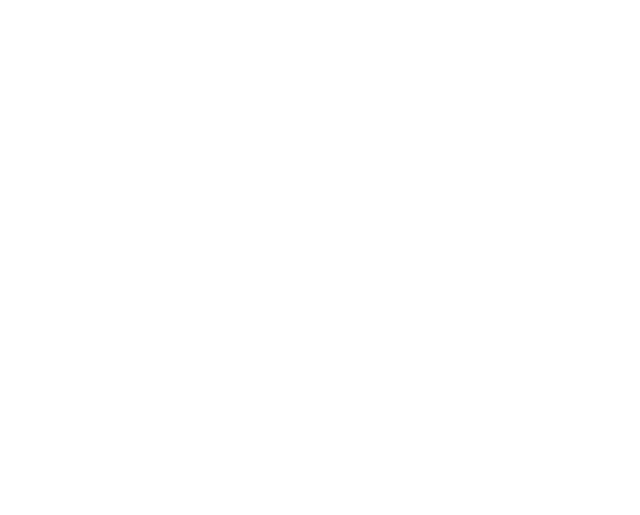
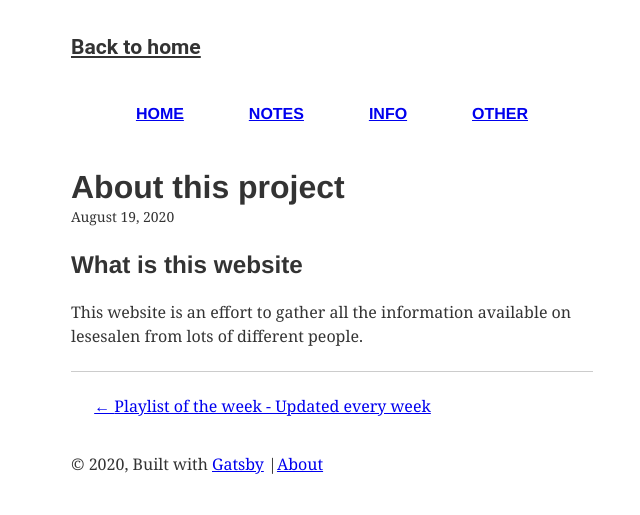
Before and after one commit to lesesalen/lesesalen, a Gatsby site: page /about/ in a window 1280 px wide. Before the commit this address had no page. Shown: the whole page, without its empty margins (308-948 px from the left). Built offline with nearby package versions, Linux system fonts and the light colour scheme; Gatsby itself is replaced by a stand-in of ours; some packages are replaced by stand-ins of ours; what typography-theme-ocean-beach would draw is missing.

Commit message:
added about page, and put it in footer

```diff
--- /dev/null
+++ b/content/blog/about.md
@@ -0,0 +1,9 @@
+---
+title: About this project
+description: About us, how to contribute and where to reap your karma earned
+date: 2020-08-19
+tags: about, help, karma
+---
+## What is this website
+
+This website is an effort to gather all the information available on lesesalen from lots of different people.
--- a/src/components/layout.js
+++ b/src/components/layout.js
@@ -54,7 +54,8 @@
       <footer>
         © {new Date().getFullYear()}, Built with
         {` `}
-        <a href="https://www.gatsbyjs.org">Gatsby</a>
+        <a href="https://www.gatsbyjs.org">Gatsby</a> |
+        <Link to={"/about/"}>About</Link>
       </footer>
     </div>
   );
```
Also changed, not shown: src/components/blogpostCard.js (+10 -10 lines), src/pages/index.js (+7 -4 lines).
